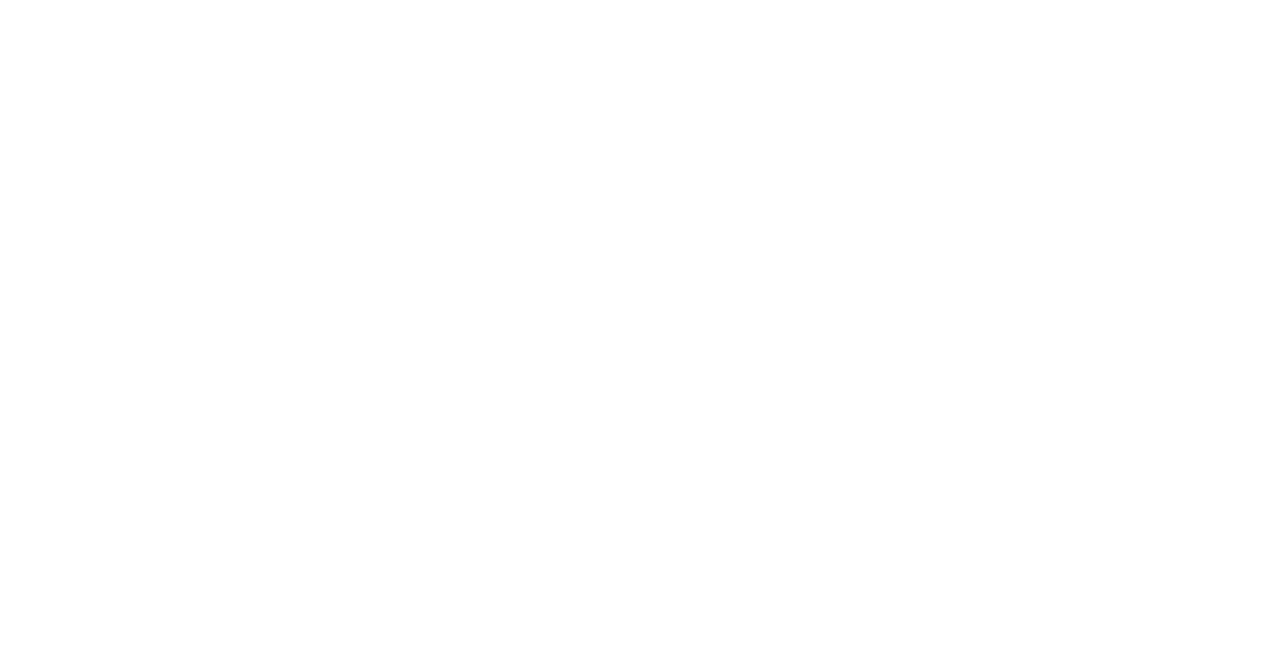
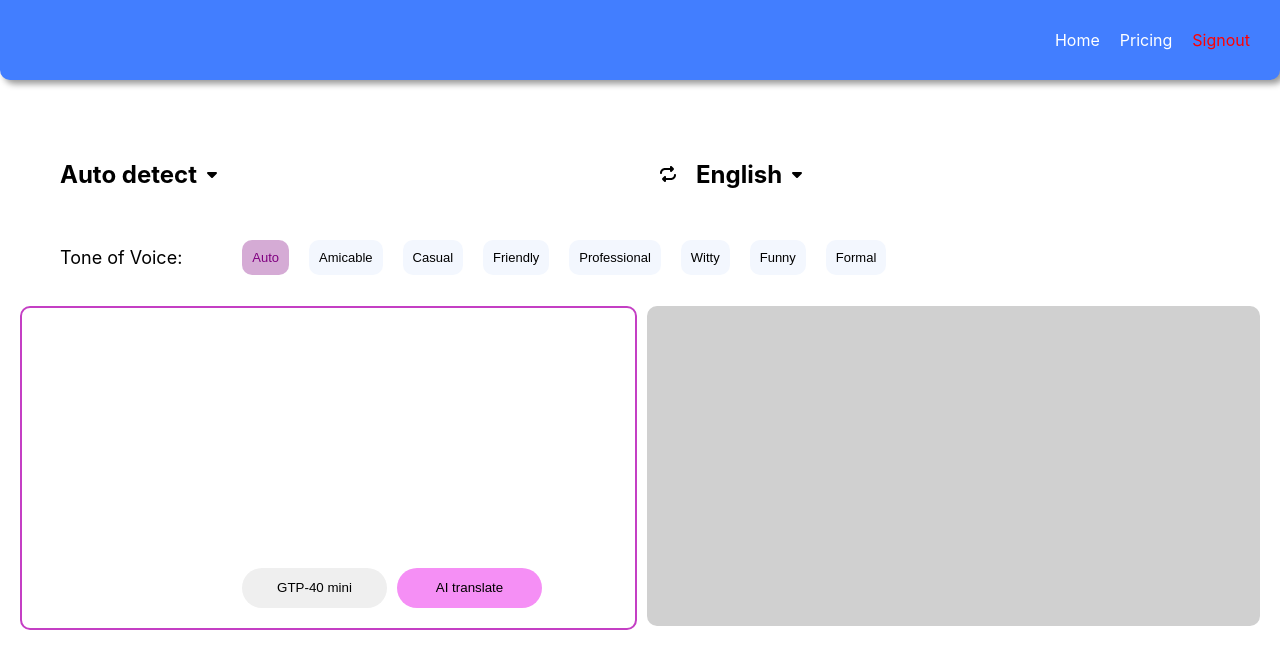
Before and after one commit to okolo157/ai-translator-pt, a React (Create React App) app: page /homepage in a window 1280 px wide. Before the commit this address had no page. Shown: the top 668 px of the page. Built offline with nearby package versions, Linux system fonts and the light colour scheme.

Commit message:
final changes for version 1

```diff
--- a/package.json
+++ b/package.json
@@ -8,6 +8,7 @@
     "@fortawesome/free-regular-svg-icons": "^6.7.2",
     "@fortawesome/free-solid-svg-icons": "^6.7.2",
     "@fortawesome/react-fontawesome": "^0.2.2",
+    "axios": "^1.7.9",
     "cra-template": "1.2.0",
     "react": "^19.0.0",
     "react-dom": "^19.0.0",
--- a/src/App.js
+++ b/src/App.js
@@ -5,6 +5,7 @@
 import Signin from "./pages/Signin";
 import Pricing from "./pages/Pricing";
 import { Routes, Route } from "react-router-dom";
+import Homepage from "./pages/Homepage";
 
 function App() {
   return (
@@ -14,6 +15,7 @@
         <Route path="/signup" element={<Signup />} />
         <Route path="/Signin" element={<Signin />} />
         <Route path="/pricing" element={<Pricing />} />
+        <Route path="/homepage" element={<Homepage />} />
       </Routes>
     </div>
   );
--- a/src/components/Navbar.js
+++ b/src/components/Navbar.js
@@ -1,7 +1,11 @@
 import React from "react";
 import "../styles/Navbar.css";
-import { Link } from "react-router-dom";
+import { Link, useLocation } from "react-router-dom";
+
 export default function Navbar() {
+  const location = useLocation();
+  const pathname = location.pathname;
+
   return (
     <div className="New">
       {/* <img src="c:\Users\major\Downloads\icons8-home-50.png"></img> */}
@@ -9,9 +13,12 @@
         <Link className="bg" to="/">
           Home
         </Link>
+
         <Link className="bg" to="/pricing">
           Pricing
         </Link>
+        {pathname !== "/homepage" && (
+          <div style={{ display: "flex", gap: "10px" }}>
             <Link className="bg" to="/signup">
               Signup
             </Link>
@@ -19,6 +26,13 @@
               Login
             </Link>
           </div>
+        )}
+        {pathname === "/homepage" && (
+          <Link style={{ color: "red", textDecoration: "none" }} to="/">
+            Signout
+          </Link>
+        )}
+      </div>
     </div>
   );
 }
--- a/src/components/translator/TranslateBox.js
+++ b/src/components/translator/TranslateBox.js
@@ -1,18 +1,39 @@
-import React from "react";
+import React, { useState } from "react";
 import "../../styles/translate.css";
+import axios from "axios";
+
 function TranslateBox() {
+  const [textTotranslate, setTextToTranslate] = useState("");
+  const [response, setResponse] = useState("");
+
+  const handleTranslate = async (e) => {
+    try {
+      const response = await axios.post("http://localhost:5000/translate", {
+        textTotranslate,
+      });
+      setResponse(response.data);
+      alert("Sent successfully!");
+    } catch (error) {
+      alert(error.response?.data?.message || "Login failed");
+    }
+  };
   return (
     <div className="insider">
       <div className="other">
         {/* <span>Type or taste here to translate</span> */}
-        <input type="text" />
+        <input
+          onChange={(e) => setTextToTranslate(e.target.value)}
+          type="text"
+        />
         <div className="apart">
           <button className="child">GTP-40 mini</button>
-          <button className="son">AI translate</button>
+          <button onClick={handleTranslate} className="son">
+            AI translate
+          </button>
         </div>
       </div>
 
-      <div className="other2"></div>
+      <div className="other2">{response}</div>
     </div>
   );
 }
--- a/src/pages/Homepage.js
+++ b/src/pages/Homepage.js
@@ -36,3 +36,26 @@
 //     </div>
 //   );
 // }
+import Navbar from "../components/Navbar";
+import LanguageSelect from "../components/translator/LanguageSelect";
+import Rating from "../components/translator/Rating";
+import TranslateBox from "../components/translator/TranslateBox";
+import VoiceTone from "../components/translator/VoiceTone";
+
+export default function Homepage() {
+  return (
+    <div>
+      <Navbar />
+      <div
+        style={{
+          marginTop: "40px",
+          padding: "20px",
+        }}
+      >
+        <LanguageSelect />
+        <VoiceTone />
+        <TranslateBox />
+      </div>
+    </div>
+  );
+}
--- a/src/pages/Signin.js
+++ b/src/pages/Signin.js
@@ -1,10 +1,31 @@
-import React from "react";
+import React, { useState } from "react";
 import "../styles/signin.css";
+import axios from "axios";
 import bg from "../assets/bg.png";
-import { FontAwesomeIcon } from "@fortawesome/react-fontawesome";
-import { faApple, faGoogle } from "@fortawesome/free-brands-svg-icons";
 
-function signin() {
+import { useNavigate } from "react-router-dom";
+
+function Signin({ onLoginSuccess }) {
+  const navigate = useNavigate();
+
+  const [username, setUsername] = useState("");
+  const [password, setPassword] = useState("");
+
+  const handleLogin = async (e) => {
+    try {
+      const response = await axios.post("http://localhost:5000/login", {
+        username,
+        password,
+      });
+      // localStorage.setItem("token", response.data.token);
+      // onLoginSuccess(response.data.token);
+      alert("Login successful!");
+      navigate("/homepage");
+    } catch (error) {
+      alert(error.response?.data?.message || "Login failed");
+    }
+  };
+
   return (
     <div className="container1">
       <div className="container2">
@@ -17,16 +38,28 @@
         <div className="nut">
           <button className="tom">
             <label for="username">USERNAME</label>
-            <input className="oyin" type="text" placeholder="username"></input>
+            <input
+              className="oyin"
+              type="text"
+              placeholder="username"
+              onChange={(e) => setUsername(e.target.value)}
+            ></input>
           </button>
         </div>
         <div className="pit">
           <button className="play">
             <label for="Password">PASSWORD</label>
-            <input className="pin" type="text" placeholder="password"></input>
+            <input
+              className="pin"
+              type="text"
+              placeholder="password"
+              onChange={(e) => setPassword(e.target.value)}
+            ></input>
           </button>
         </div>
-        <button className="pen" type="signin">SIGNIN</button>
+        <button onClick={handleLogin} className="pen" type="signin">
+          SIGNIN
+        </button>
         <div className="nit">
           <p>By Signin Up, you agree to the Terms and conditions and privacy</p>
         </div>
@@ -34,4 +67,4 @@
     </div>
   );
 }
-export default signin;
+export default Signin;
--- a/src/pages/Signup.js
+++ b/src/pages/Signup.js
@@ -1,11 +1,34 @@
-import React from "react";
-import { faApple } from "@fortawesome/free-brands-svg-icons/faApple";
-import { FontAwesomeIcon } from "@fortawesome/react-fontawesome";
+import React, { useState } from "react";
+
 import "../styles/Signup.css";
-import { faGoogle } from "@fortawesome/free-brands-svg-icons/faGoogle";
-import { faEnvelope } from "@fortawesome/free-regular-svg-icons";
+
 import image from "../Bilikisu/bgnew.png";
-function Signup() {
+import { useNavigate } from "react-router-dom";
+import axios from "axios";
+
+function Signup({ onSignupSuccess }) {
+  const [username, setUsername] = useState("");
+  const [email, setEmail] = useState("");
+  const [password, setPassword] = useState("");
+  const navigate = useNavigate();
+
+  const handleSignup = async (e) => {
+    e.preventDefault();
+    try {
+      const response = await axios.post("http://localhost:5000/signup", {
+        username,
+        email,
+        password,
+      });
+      // localStorage.setItem("token", response.data.token);
+      // onSignupSuccess(response.data.token);
+      alert("Signup successful!");
+      navigate("/homepage");
+    } catch (error) {
+      alert(error.response?.data?.message || "Signup failed");
+    }
+  };
+
   return (
     <div className="Signup">
       <div className="parfait">
@@ -33,6 +56,7 @@
               placeholder="Username"
               className="baby"
               class="input"
+              onChange={(e) => setUsername(e.target.value)}
             />
             <i></i>
           </div>
@@ -46,6 +70,7 @@
               placeholder="Sign up with email"
               className="baby"
               class="input"
+              onChange={(e) => setEmail(e.target.value)}
             />
             <i></i>
           </div>
@@ -59,17 +84,14 @@
               className="baby"
               class="input"
               name="input"
+              onChange={(e) => setPassword(e.target.value)}
             />
             <i></i>
           </div>
-          <button class="buttons">Sign up</button>
+          <button onClick={handleSignup} class="buttons">
+            Sign up
+          </button>
 
-          {/*
-          <button className="baby">
-            {" "}
-            <FontAwesomeIcon icon={faApple} size="2x" className="itemx" />
-            Sign up with apple
-          </button> */}
           <div className="clickboxs">
             <label>
               <input type="checkbox" class="input" />
--- a/src/styles/Footer.css
+++ b/src/styles/Footer.css
@@ -20,7 +20,7 @@
   display: flex;
   justify-content: space-between;
   padding: 10px;
-  background-color: rgba(128, 0, 128, 0.733);
+  background-color: rgb(66, 126, 255);
   color: white;
   font-size: large;
   /* font-family: "Franklin Gothic Medium", "Arial Narrow", Arial, sans-serif; */
--- a/src/styles/Header.css
+++ b/src/styles/Header.css
@@ -34,7 +34,7 @@
   height: 100%;
   width: 100%;
   border-radius: 15px;
-  background-color: purple;
+  background-color: rgb(66, 126, 255);
   z-index: -1;
   transform: scaleX(0);
   transform-origin: left;
@@ -49,7 +49,7 @@
 
 .text:hover {
   color: #e8e8e8;
-  background-color: #bf0fff;
+  background-color: rgb(66, 126, 255);
 }
 
 .text:hover::before {
@@ -58,7 +58,7 @@
 
 .description {
   background-color: whitesmoke;
-  border: 2px solid purple;
+  border: 2px solid rgb(66, 126, 255);
   padding: 50px 50px 100px 50px;
   height: 40vh;
   width: 50%;
--- a/src/styles/HelpSection.css
+++ b/src/styles/HelpSection.css
@@ -1,16 +1,15 @@
 .container1 {
   display: flex;
   align-items: center;
-  background-image: url(https://wallpapercave.com/wp/wp9639593.jpg);
 }
 
 .containeer2 {
   border-radius: 20px;
-  border: 1px solid rgb(66, 126, 255);
+  background-color: rgb(66, 126, 255);
   padding: 30px;
   width: 80%;
   backdrop-filter: blur(40px);
-  color: white;
+  color: black;
 }
 
 .nit {
--- a/src/styles/Navbar.css
+++ b/src/styles/Navbar.css
@@ -2,7 +2,7 @@
   display: flex;
   justify-content: flex-end;
   padding: 20px;
-  background-color: rgba(128, 0, 128, 0.658);
+  background-color: rgb(66, 126, 255);
   border-bottom-right-radius: 10px;
   border-bottom-left-radius: 10px;
   box-shadow: 4px 4px 6px rgba(0, 0, 0, 0.4);
--- a/src/styles/translate.css
+++ b/src/styles/translate.css
@@ -52,4 +52,5 @@
 
 .son {
   background-color: rgb(245, 143, 245);
+  cursor: pointer;
 }
```
Also changed, not shown: 1 other file (tests, documents, lock files or other folders). Lines whose indentation alone changed are shown as unchanged.
